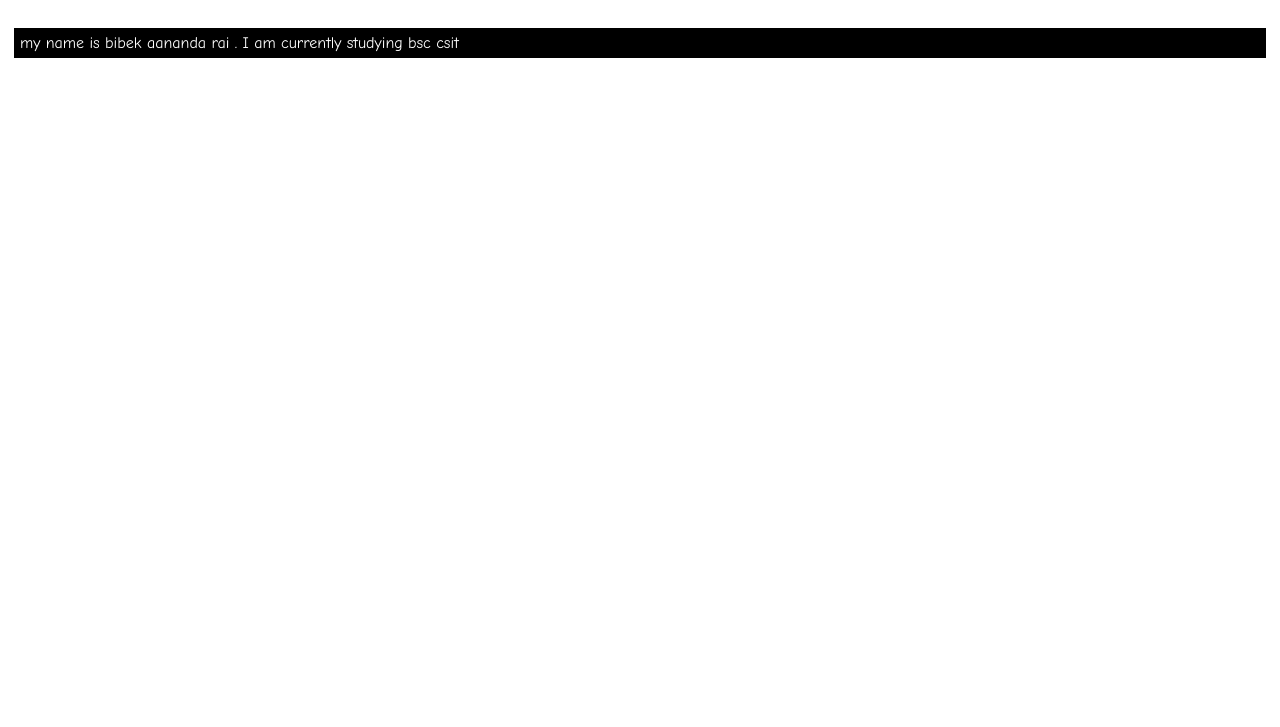
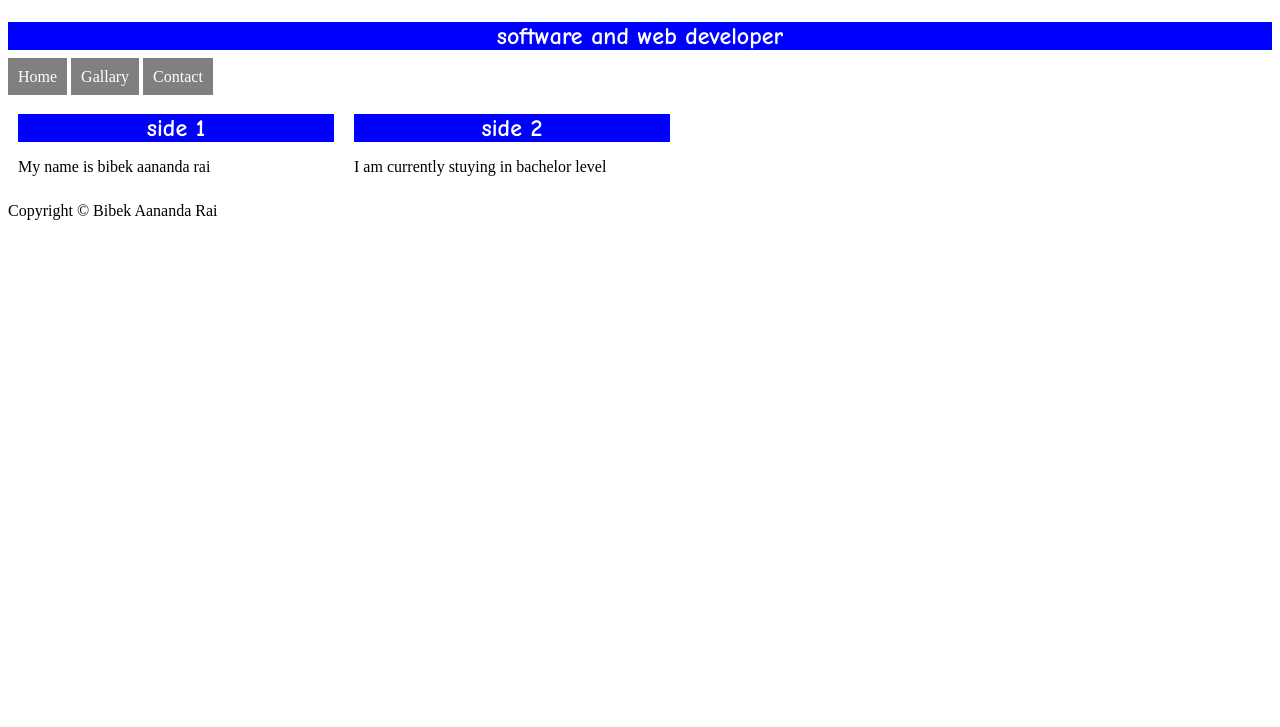
Before and after one commit to BibekRai44/test-css, a plain HTML site: page index.html in a window 1280 px wide. Shown: the part 73-800 px from the top of the page. Drawn offline with Linux system fonts and the light colour scheme.

Commit message:
test css

```diff
--- a/index.html
+++ b/index.html
@@ -8,8 +8,29 @@
 <body>
 	<h1>welcome to my website</h1>
 	<br>
-	<p>my name is bibek aananda rai . I am currently studying bsc csit
-	</p>
+	<h2>software and web developer</h2>
+	<nav>
+		<br>
+		<a href="Home.html">Home</a>
+		<a href="Gallary.html">Gallary</a>
+		<a href="Contact.html">Contact</a>
+	</br>
+	</nav>
 </br>
+<section>
+	<div class="row">
+		<div class="coloum side">
+			<h2> side 1</h2>
+			<p>My name is bibek aananda rai</p>
+		</div>
+		<div class="coloum side">
+			<h2> side 2</h2>
+			<p>I am currently stuying in bachelor level</p>
+		</div>
+	</div>
+</section>
+<footer>
+	<p>Copyright &copy; Bibek Aananda Rai</p>
+</footer>
 </body>
 </html>
--- a/style.css
+++ b/style.css
@@ -4,11 +4,33 @@ h1{
 	padding: 10px;
 	margin: 10px;
 	font-family: "Comic Sans Ms";
+	text-align: center;
 }
-p{
-	background-color: black;
+h2{
+	background-color: blue;
 	color: white;
-	margin: 6px;
-	padding: 6px;
+	margin: 0px;
+	padding: 0px;
 	font-family: "Comic Sans Ms";
+	text-align: center;
 }
+
+nav a{
+	float: center;
+	padding: 10px;
+	background-color: gray;
+	color: white;
+	text-decoration: none;
+}
+.coloum{
+	float: left;
+	padding: 10px;
+}
+.coloum.side{
+	width: 25%;
+}
+.coloum.right{
+	width: 50px;
+}footer{
+	clear: both;
+}
```
